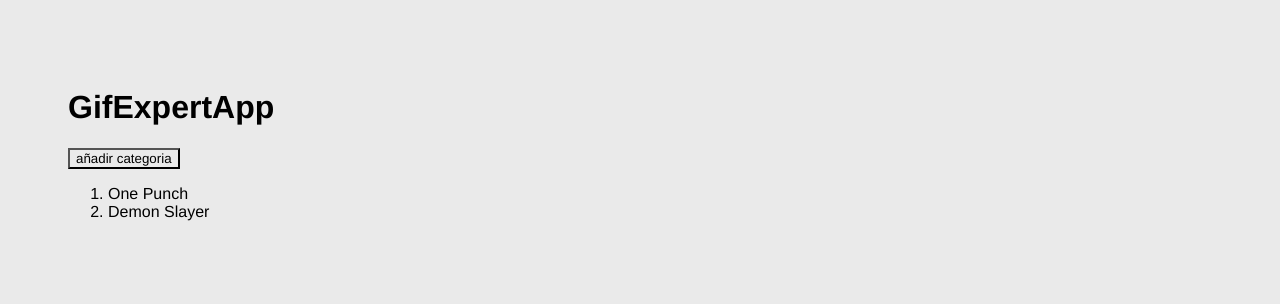
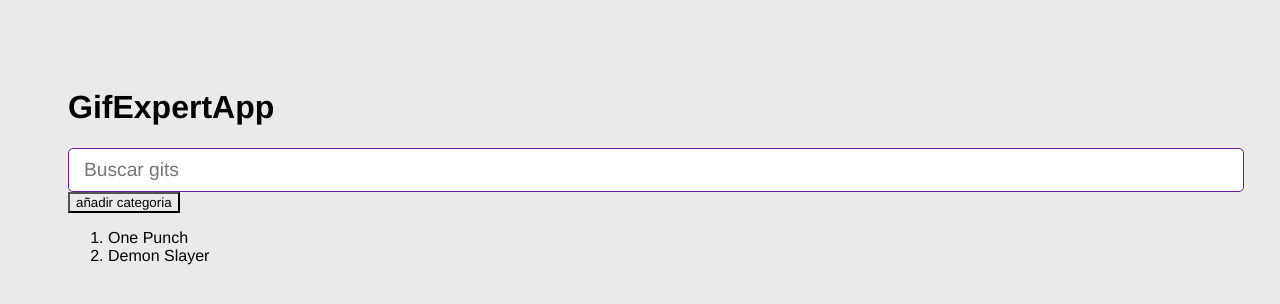
Before and after one commit to Jafmatute/React-JS, a React (Vite) app in the folder 04-gif-expert-app/: page / in a window 1280 px wide. Shown: the top 304 px of the page. Built offline with nearby package versions, Linux system fonts and the light colour scheme.

Commit message:
Componente AddCategory

```diff
--- a/04-gif-expert-app/src/GifExpertApp.jsx
+++ b/04-gif-expert-app/src/GifExpertApp.jsx
@@ -1,4 +1,5 @@
 import {useState} from "react";
+import AddCategory from "./components/AddCategory.jsx";
 
 const GifExpertApp = (props) => {
     const [categories, setCategories] = useState(['One Punch', 'Demon Slayer']);
@@ -9,6 +10,9 @@
     return(
         <>
             <h1>GifExpertApp </h1>
+
+            <AddCategory />
+
             <button onClick={onAddCategory}> añadir categoria </button>
             <ol>
                 {categories.map((category,index) => {
--- /dev/null
+++ b/04-gif-expert-app/src/components/AddCategory.jsx
@@ -0,0 +1,27 @@
+import {useState} from "react";
+
+const AddCategory = () => {
+
+    const [inputValue, setInputValue] = useState('One punch');
+
+
+    const onInputChange = ({target:{value}}) => setInputValue(value);
+
+    const onSubmit = (e) => {
+        e.preventDefault();
+
+        console.log(inputValue)
+    }
+
+
+    return (
+        <form onSubmit={onSubmit}>
+        <input
+            type='text'
+            placeholder="Buscar gits"
+            onChange={onInputChange} />
+        </form>
+    );
+};
+
+export default AddCategory;
```
